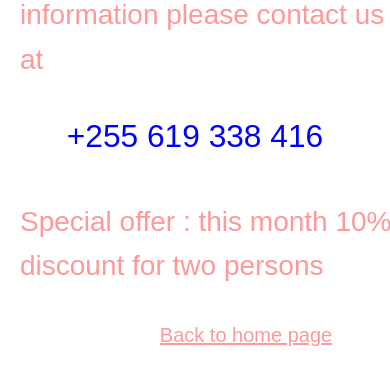
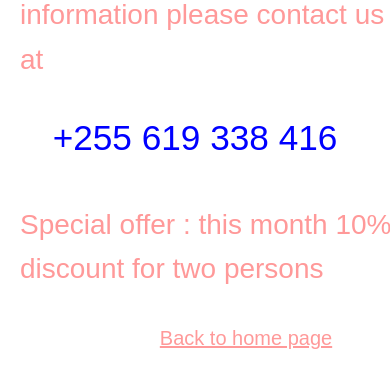
Before and after one commit to zanzibar25/happinezz, a PHP site: page /pictures.html in a window 390 px wide. Shown: the part 3546-3911 px from the top of the page. Run offline with PHP 8.4, Linux system fonts and the light colour scheme.

Commit message:
Add files via upload

```diff
--- a/pictures.css
+++ b/pictures.css
@@ -78,7 +78,7 @@ a:hover{
         color:#ff9999;
     }
     .telnr{
-        font-size: 1.6em;
+        font-size: 1.8em;
         color: blue;
     }
 }
@@ -106,7 +106,7 @@ a:hover{
         color:#ff9999;
     }
     .telnr{
-        font-size: 1.8em;
+        font-size: 2.0em;
         color: blue;
     }
 }
```
